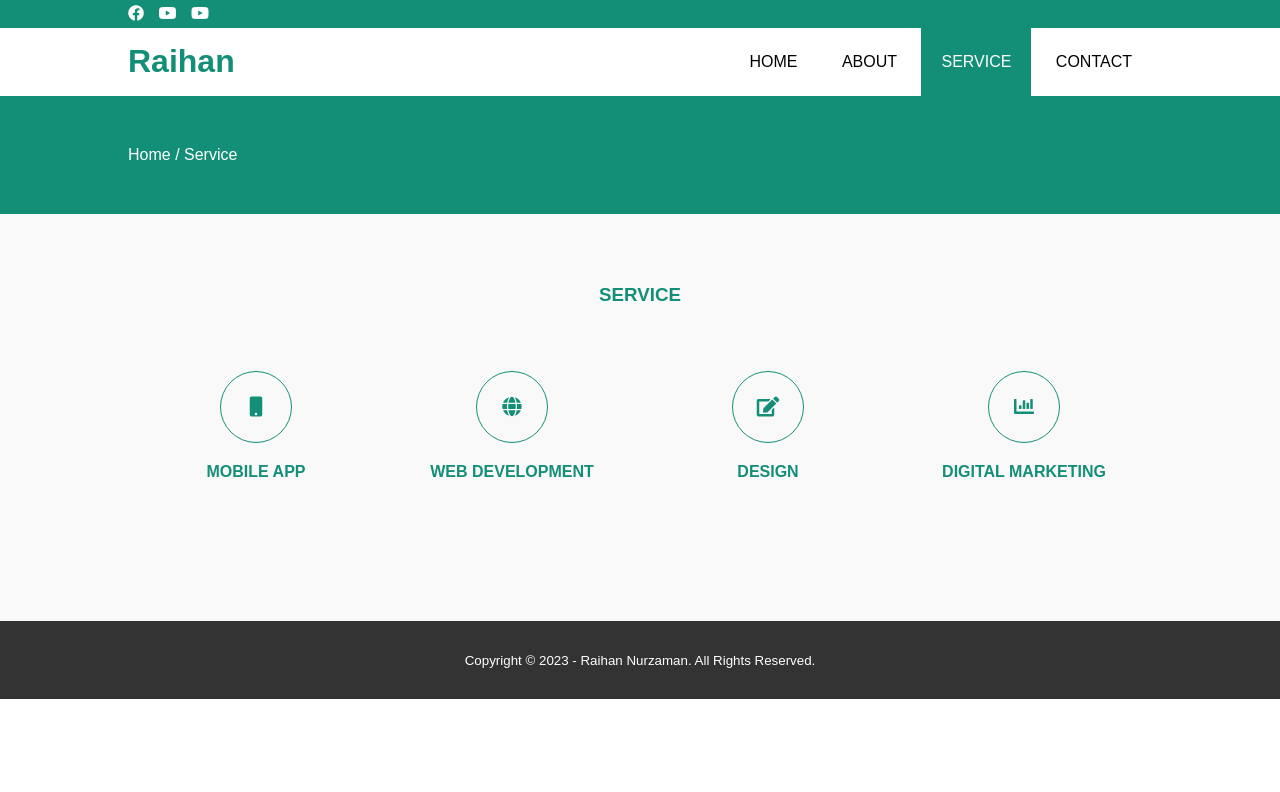
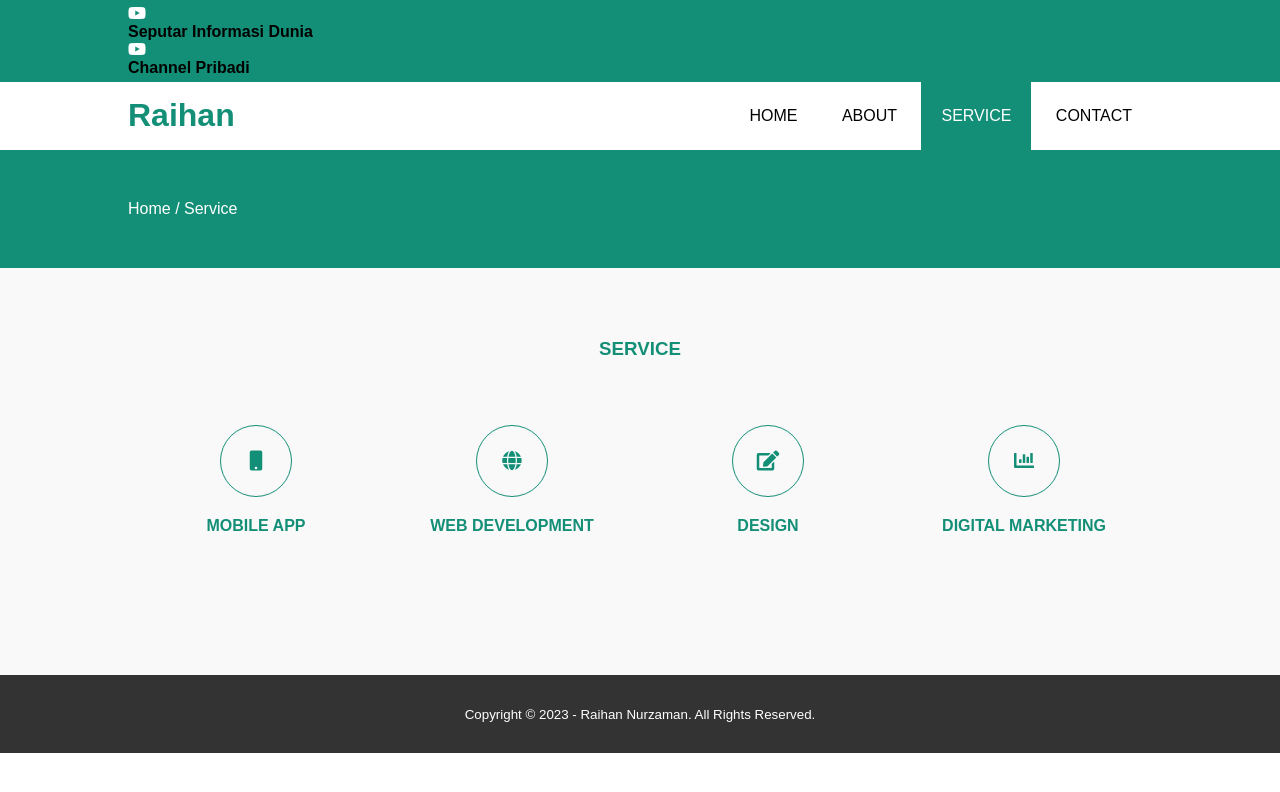
Before and after one commit to hansplayid/hansplayid.github.com, a plain HTML site: page service.html in a window 1280 px wide. Drawn offline with nearby package versions, Linux system fonts and the light colour scheme.

Commit message:
service.html

```diff
--- a/service.html
+++ b/service.html
@@ -18,9 +18,10 @@
 	<div class="medsos">
 		<div class="container">
 			<ul>
-				<li><a href="#"><i class="fab fa-facebook"></i></a></li>
 				<li><a href="https://www.youtube.com/@KangInfoe"><i class="fab fa-youtube"></i></a></li>
+				<h4>Seputar Informasi Dunia</h4>
 				<li><a href="https://www.youtube.com/@HanSPlayID"><i class="fab fa-youtube"></i></a></li>
+				<h4>Channel Pribadi</h4>
 			</ul>
 		</div>
 	</div>
```
